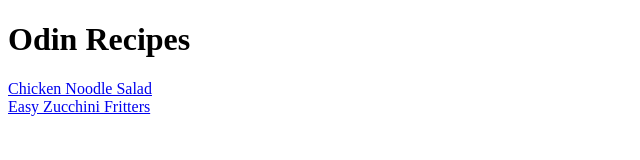
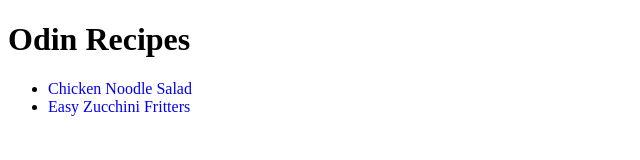
Before and after one commit to sayeed-dev-07/odin-recepies, a plain HTML site: page index.html in a window 1280 px wide. Shown: the whole page, without its empty margins (0-640 px from the left). Drawn offline with Linux system fonts and the light colour scheme.

Commit message:
modify the index.html

```diff
--- a/index.html
+++ b/index.html
@@ -7,8 +7,14 @@
 </head>
 <body>
     <h1>Odin Recipes</h1>
-    <a href="ChickenNoodleSalad.html">Chicken Noodle Salad</a>
-    <br>
-    <a href="EasyZucchiniFritters.html">Easy Zucchini Fritters</a>
+    <ul style="list-style: disc;">
+        <li>
+            <a style="text-decoration: none;" target="_blank" href="ChickenNoodleSalad.html">Chicken Noodle Salad</a>
+
+        </li>
+        <li>
+            <a style="text-decoration: none;" target="_blank" href="EasyZucchiniFritters.html">Easy Zucchini Fritters</a>
+        </li>
+    </ul>
 </body>
 </html>
```
